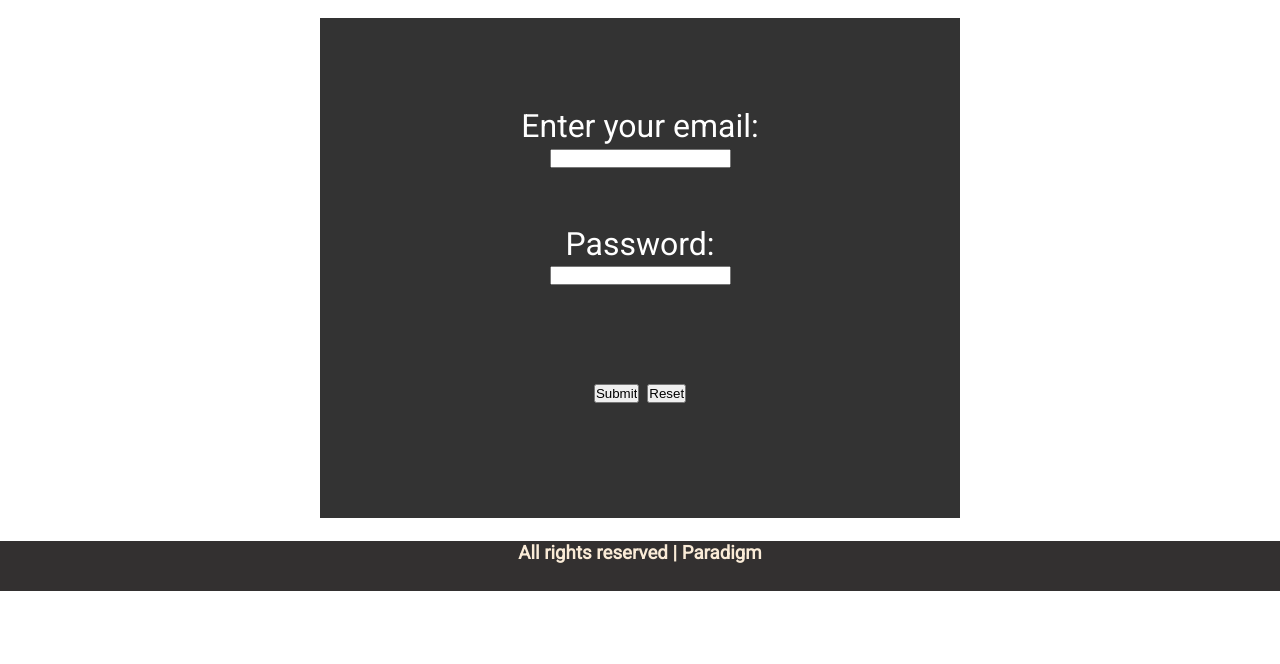
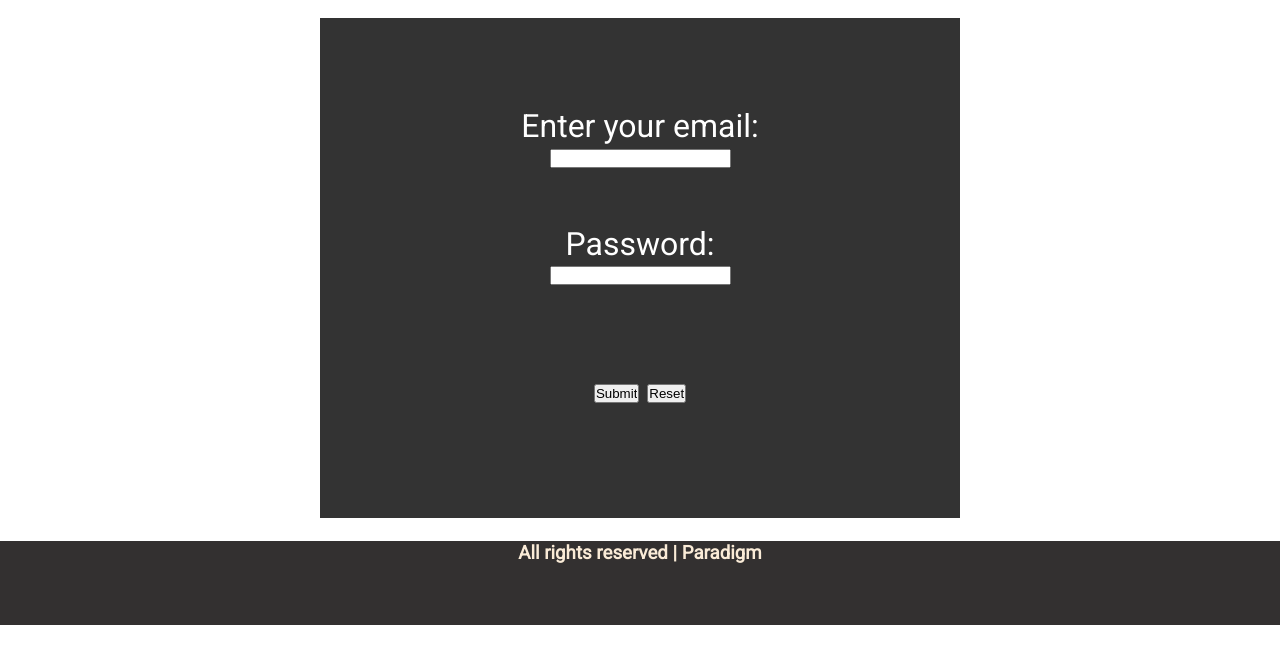
Before and after one commit to paraspatle-jpg/Paradigm, a plain HTML site: page pages/log-in.html in a window 1280 px wide. Shown: the part 100-764 px from the top of the page. Drawn offline with Linux system fonts and the light colour scheme.

Commit message:
Update login.css
minor change in footer padding

```diff
--- a/styles/login.css
+++ b/styles/login.css
@@ -80,6 +80,7 @@ section#login-form
     background-color:#333030;
     color: antiquewhite;
     height: 50px;
+    padding-bottom: 34px;
 }
 .footer-container>h3{
     text-align: center;
```
